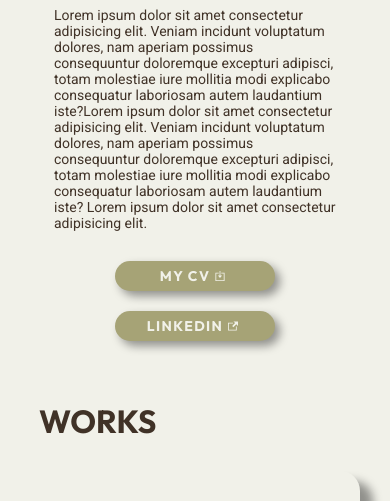
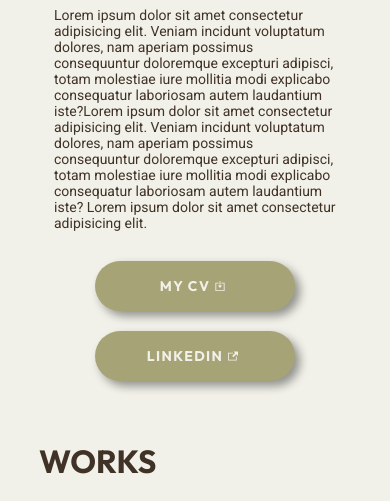
Before and after one commit to saeishima-sell/portfolio, a plain HTML site: page index.html in a window 390 px wide. Shown: the part 599-1100 px from the top of the page. Drawn offline with Linux system fonts and the light colour scheme.

Commit message:
fix button size

```diff
--- a/style.css
+++ b/style.css
@@ -263,8 +263,8 @@ section {
 
     .btn {
     margin: 10px;
-    width: 160px;
-    height: 30px;
+    width: 200px;
+    height: 50px;
     font-size: 14px;
     font-weight: 700;
     box-shadow: 5px 5px 10px rgba(0, 0, 0, 0.4
```
